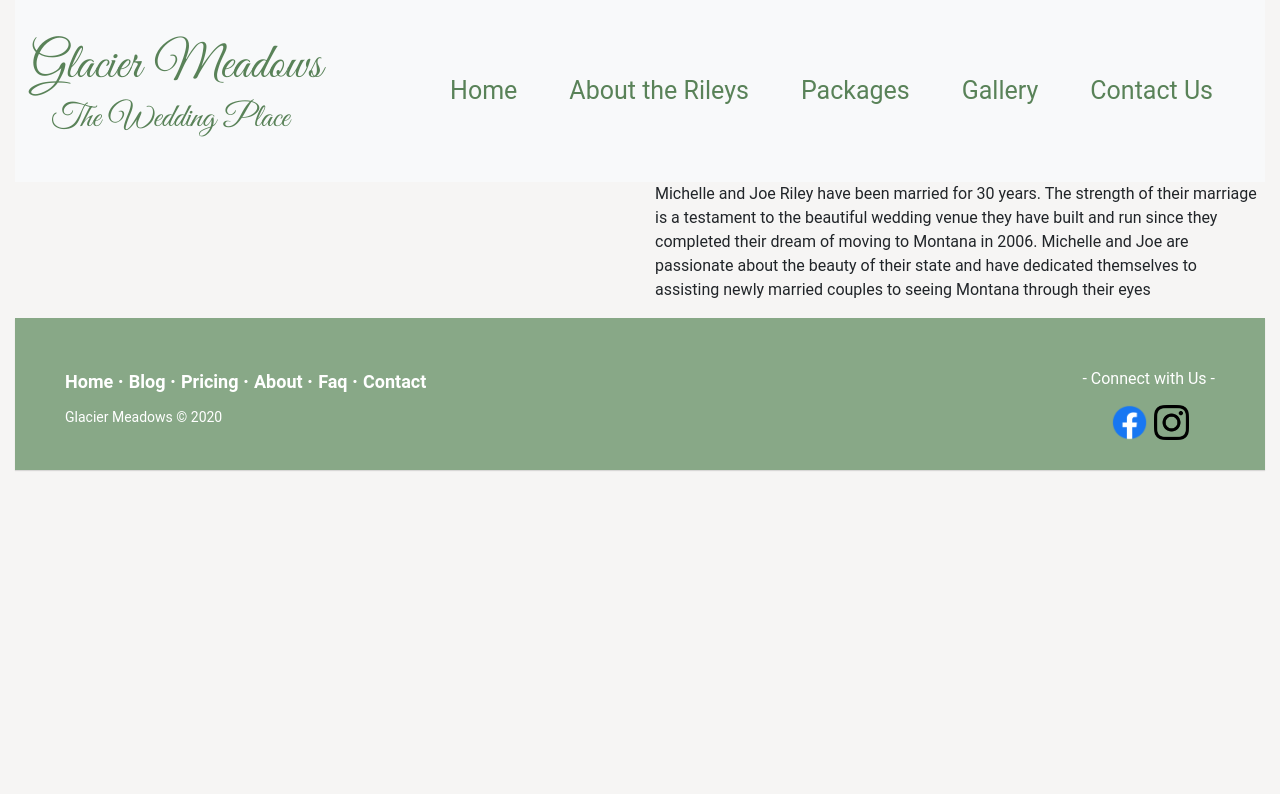
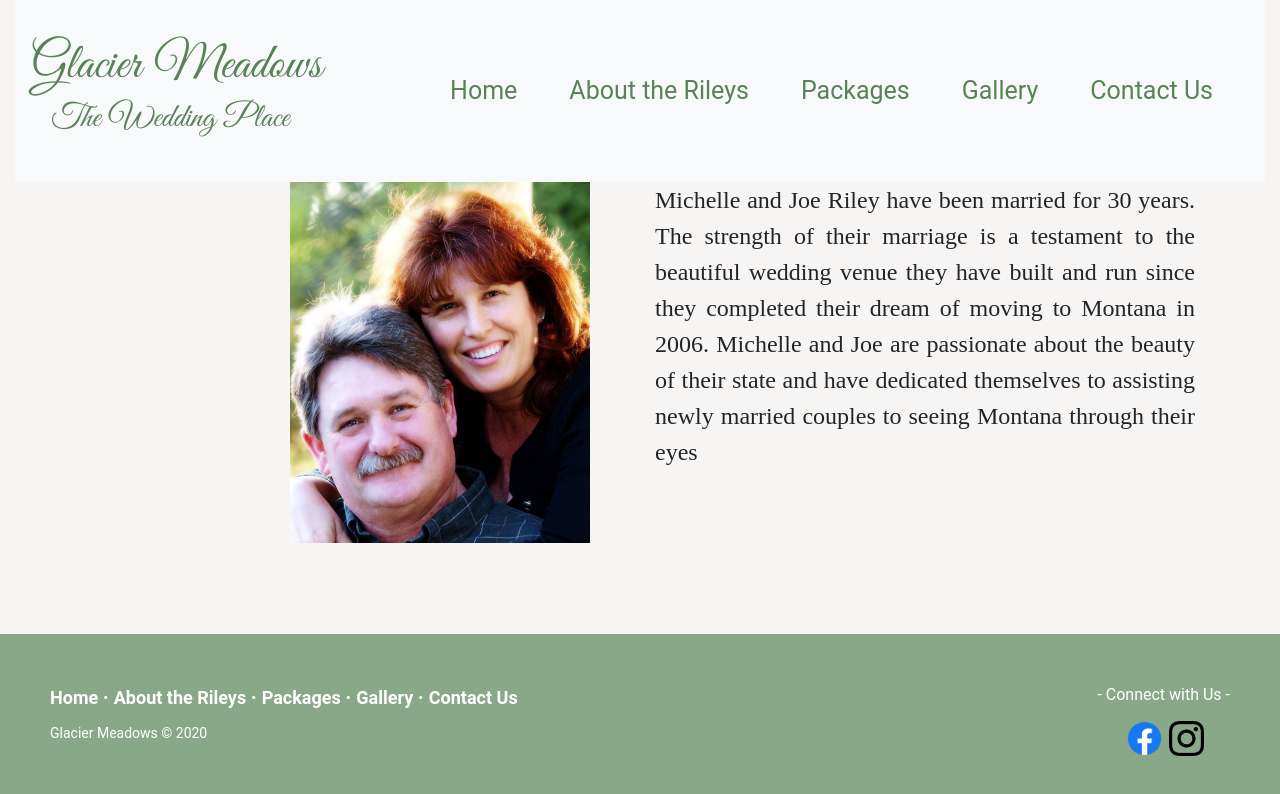
Before and after one commit to Aiverson1011/GlacierMeadowWeddings, a website: page about.html in a window 1280 px wide. Drawn offline with nearby package versions, Linux system fonts and the light colour scheme; a web font is replaced by a local one.

Commit message:
quick fixes

```diff
--- a/about.html
+++ b/about.html
@@ -17,7 +17,7 @@
             <header>
 
                 <nav class="navbar navbar-light bg-light">
-                    <a class="navbar-brand" href="#">
+                    <a class="navbar-brand" href="/">
                         <p id="logoText">Glacier Meadows</p>
                         <spa id="subText">The Wedding Place</spa>
                     </a>
@@ -44,39 +44,39 @@
 
             </header>
 
+            <div class="container">
             <div class="row">
                 <div class="col-md-6">
-
+                    <img id="rileyImage" src="images/rileys.png">
                 </div>
                 <div class="col-md-6">
-                    <p>Michelle and Joe Riley have been married for 30 years. The strength of their marriage is a testament to the beautiful wedding venue they have built and run since they completed their dream of moving to Montana in 2006.
+                    <p id="aboutText">Michelle and Joe Riley have been married for 30 years. The strength of their marriage is a testament to the beautiful wedding venue they have built and run since they completed their dream of moving to Montana in 2006.
 
                         Michelle and Joe are passionate about the beauty of their state and have dedicated themselves to assisting newly married couples to seeing Montana through their eyes</p>
                 </div>
             </div>
+        </div>
 
-            <footer class="footer-distributed">
+        <footer class="footer-distributed fixed-bottom">
 
             <div class="footer-right">
               <p>- Connect with Us - </p>
-                    <a href="#"><img src="images/f_logo_RGB-Blue_72.png"></a>
-                    <a href="#"><img src="images/glyph-logo_May2016.png"></a>
+              <a href="https://www.facebook.com/glacier.meadows" target="blank"><img src="images/f_logo_RGB-Blue_72.png"></a>
+              <a href="https://www.instagram.com/glaciermeadowweddings_/" target="blank"><img src="images/glyph-logo_May2016.png"></a>
             </div>
 
             <div class="footer-left">
 
                 <p class="footer-links">
-                        <a class="link-1" href="#">Home</a>
+                  <a class="link-1" href="index.html">Home</a>
 
-                        <a href="#">Blog</a>
+                  <a href="about.html">About the Rileys</a>
 
-                        <a href="#">Pricing</a>
+                  <a href="packages.html">Packages</a>
 
-                        <a href="#">About</a>
+                  <a href="gallery.html">Gallery</a>
 
-                        <a href="#">Faq</a>
-
-                        <a href="#">Contact</a>
+                  <a href="contact.html">Contact Us</a>
                 </p>
 
                 <p id="companyTxt">Glacier Meadows &copy; 2020</p>
--- a/css/style.css
+++ b/css/style.css
@@ -111,6 +111,18 @@ font-size: 25px;
      width: 25%;
      display: inline-block;
      margin: 0px -4px;
+ }
+
+
+ #aboutText{
+  font-size: 24px;
+  font-family: Raleway;
+  text-align: justify;
+ }
+
+ #rileyImage{
+  float: right;
+  margin-right: 35px;
  }
 
  .v-separator
```
Also changed, not shown: contact.html (+10 -12 lines), gallery.html (+10 -12 lines), index.html (+9 -11 lines), packages.html (+10 -12 lines), images/rileys.png (added). Lines whose indentation alone changed are shown as unchanged.
